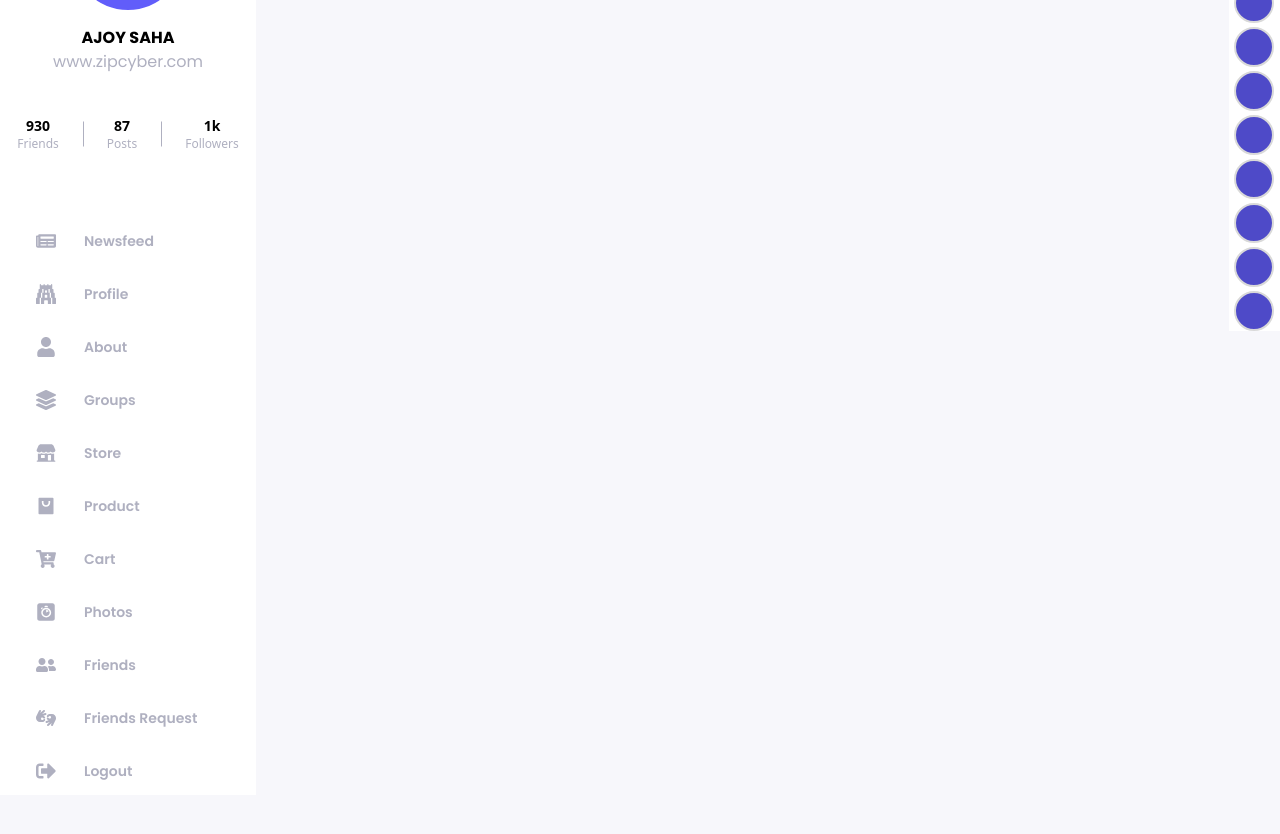
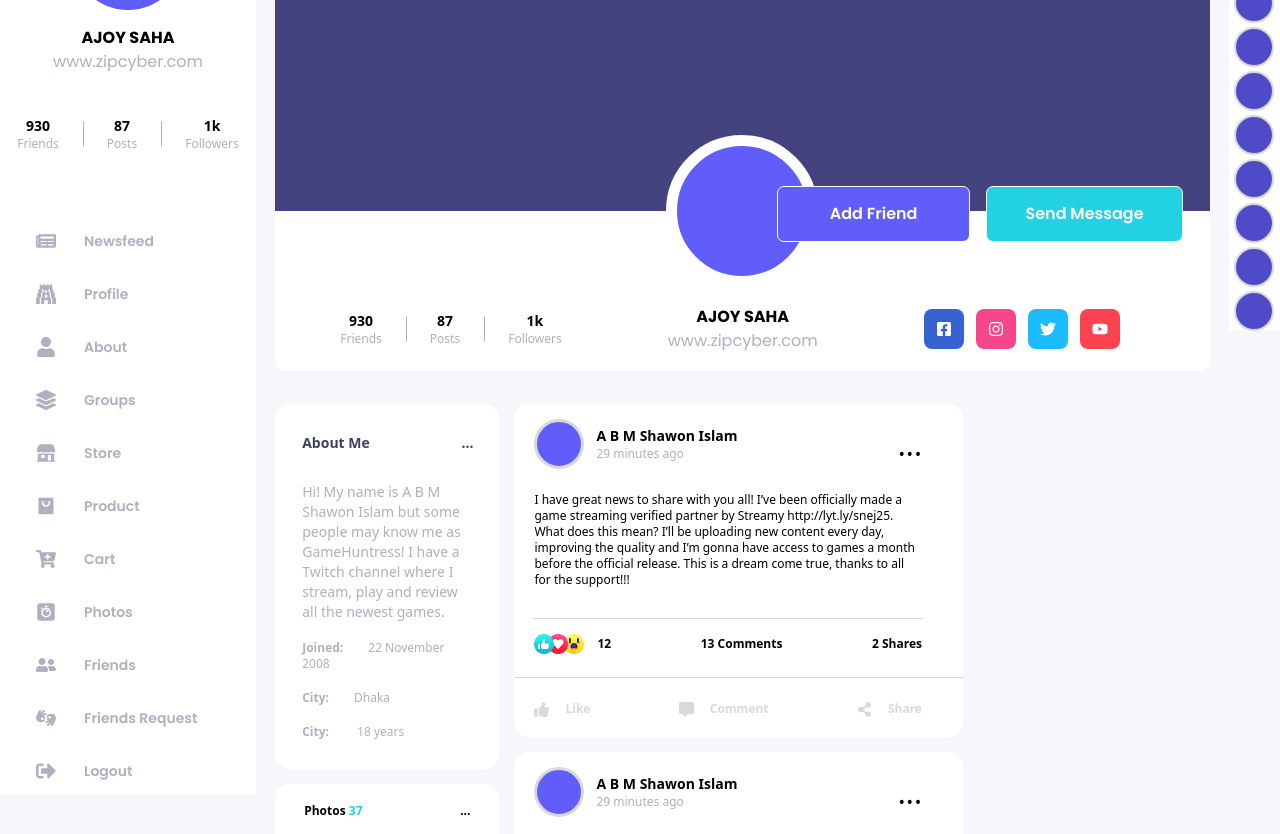
Before and after one commit to ajoy-code-dreamer/mernian-final-project, a React (Vite) app: page /news-feed in a window 1280 px wide. Shown: the part 200-1034 px from the top of the page. Before the commit the page ends 995 px from the top, so only its background shows below. Built offline with nearby package versions, Linux system fonts and the light colour scheme.

Commit message:
added newsfeed page

```diff
--- a/src/components/postCardComponents/PhotoItem.jsx
+++ b/src/components/postCardComponents/PhotoItem.jsx
@@ -1,9 +1,9 @@
 import React, { Children } from "react";
 
-const PhotoItem = ({ children , bgColor='#615DFA',width='105px',height='100px',rounded='15px'}) => {
+const PhotoItem = ({text, children , bgColor='#615DFA',width='105px',height='100px',rounded='15px'}) => {
   return (
     <div style={{backgroundColor:bgColor,width:width,height:height,borderRadius:rounded }} className={`w-[${width}] h-[${height}] `}>
-      {children}
+      {children}{text}
     </div>
   );
 };
--- a/src/pages/CartPage.jsx
+++ b/src/pages/CartPage.jsx
@@ -48,7 +48,7 @@ const CartPage = () => {
           </ul>
           <div className="flex flex-col justify-center items-center gap-[10px] mx-1 w-full">
             <Button bgColor="#23D2E2" width='100%' text=""  rounded="15px"  >
-              <Link to='/checkout' target="blank">Proccecd to checkout</Link>
+              <Link to='/checkout' target="">Proccecd to checkout</Link>
               </Button>
             <Button color="#AFB0C0" bgColor="transparent" width='100%' text="Update cart" rounded="15px" borderColor='#D9D9D9' />
 
--- a/src/pages/NewsFeedPage.jsx
+++ b/src/pages/NewsFeedPage.jsx
@@ -1,9 +1,61 @@
-import React from 'react'
+import React from "react";
+import Container from "../components/commonComponents/Container";
+import ProfileBanner from "../components/publicProfilePageComponents/ProfileBanner";
+import AboutMe from "../components/publicProfilePageComponents/AboutMe";
+import PhotosCard from "../components/postCardComponents/PhotosCard";
+import VideosCard from "../components/postCardComponents/VideosCard";
+import PostCard from "../components/postCardComponents/PostCard";
+import VideoItem from "../components/postCardComponents/VideoItem";
+import PhotoItem from "../components/postCardComponents/PhotoItem";
+import PlayIcon from "../icons/PlayIcon";
 
 const NewsFeedPage = () => {
   return (
-    <div>NewsFeedPage</div>
-  )
-}
+    <Container>
+      <div>
+        <ProfileBanner />
+      </div>
+      <div className="flex mt-[33px] gap-[15px]">
+        <div className="flex gap-[15px] flex-col w-[24%]">
+          <AboutMe />
+          <PhotosCard />
+          <VideosCard />
+        </div>
+        <div className="flex gap-[15px] flex-col w-[48%]">
+          <PostCard />
+          <PostCard />
+          <PostCard />
+          <PostCard>
+            <VideoItem height="349px" bgColor="#7A77FD" rounded="0">
+              <div className="flex items-center justify-center h-full w-full">
+                <PlayIcon circle="100px" borderWidht="4px" textSize="20px" />
+              </div>
+            </VideoItem>
+          </PostCard>
+          <PostCard>
+            <PhotoItem
+              width="100%"
+              rounded="0"
+              height="349px"
+              bgColor="#7A77FD"
+            ></PhotoItem>
+          </PostCard>
+          <PostCard>
+            <div className="flex flex-wrap gap-[13px]">
+              <PhotoItem width="48%"  height="207px"/>
+              <PhotoItem width="48%"  height="207px"/>
+              <PhotoItem width="48%"  height="207px"/>
+              <PhotoItem width="48%" height="207px" bgColor="#41EFFF">
+                <div className="w-full h-full flex items-center justify-center">
+                  <span className="text-white text-[36px] font-bold font-[Poppins]">10+</span>
+                </div>
+              </PhotoItem>
+            </div>
+          </PostCard>
+        </div>
+      </div>
+    </Container>
+  );
+};
 
-export default NewsFeedPage
+export default NewsFeedPage;
```
